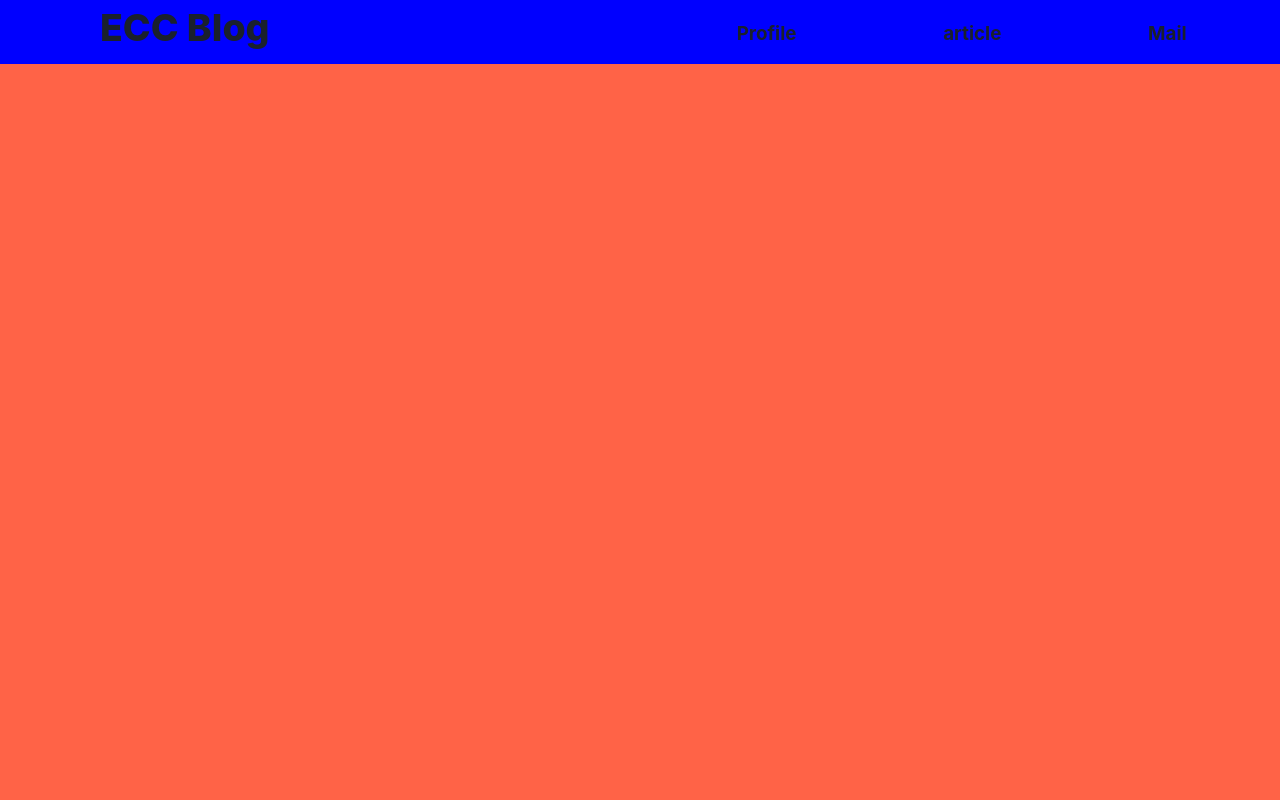
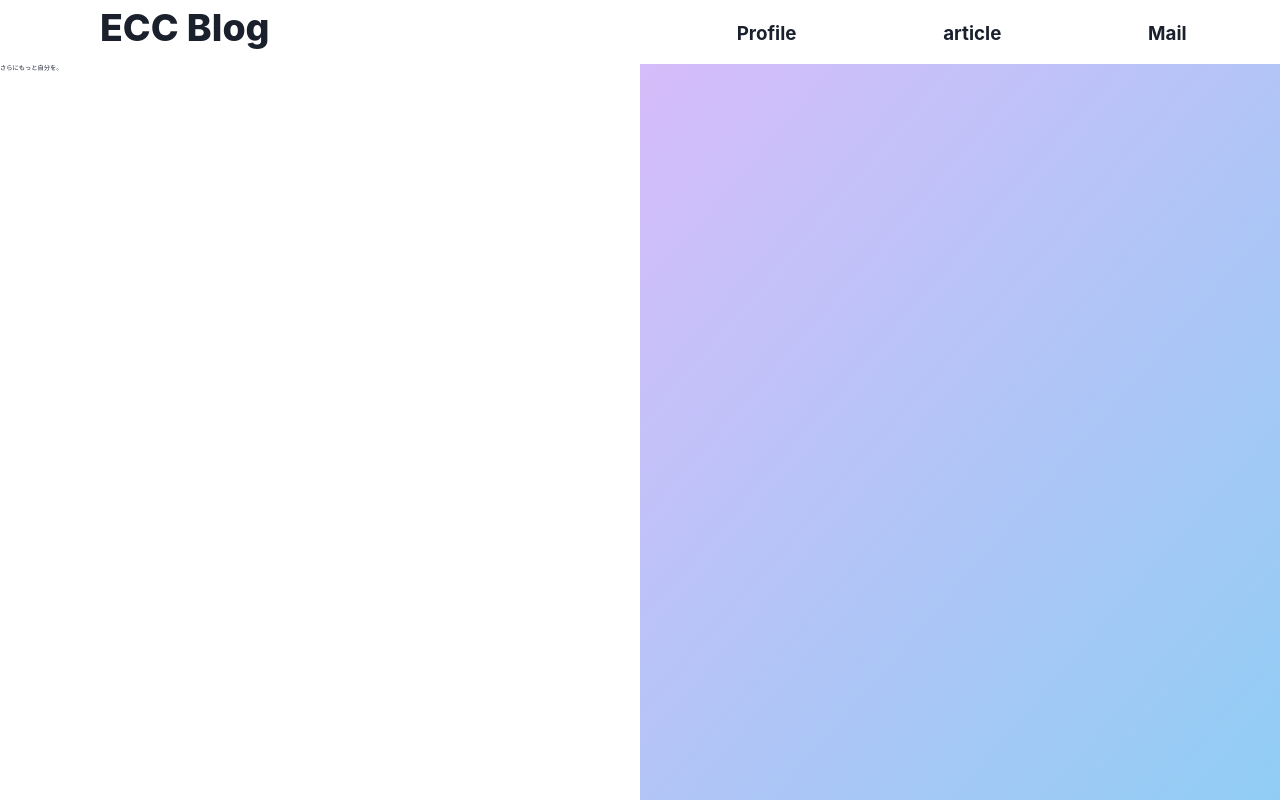
Before and after one commit to yumekiti/Blog-Trial, a Next.js app: page / in a window 1280 px wide. Built offline with nearby package versions, Linux system fonts and the light colour scheme.

Commit message:
Blog-Trial

```diff
--- a/src/pages/components/Header.tsx
+++ b/src/pages/components/Header.tsx
@@ -9,7 +9,7 @@ export default function Header() {
     return (
         <>
             <Box as='header' position={'relative'}>
-                <Flex position={'fixed'} top={0} w={'100%'} h={'8vh'} bg={'blue'}>
+                <Flex position={'fixed'} top={0} w={'100%'} h={'8vh'}>
                     <Text
                         fontSize={{ base: '4xl', lg: '6xl' }}
                         w={'50%'}
--- a/src/pages/components/MainBijual.tsx
+++ b/src/pages/components/MainBijual.tsx
@@ -3,9 +3,12 @@ import { Box, Flex, Text } from '@chakra-ui/react'
 export default function MainBijual() {
     return (
         <>
-            <Box w={'100%'} h={'92vh'} bg={'tomato'} marginTop={'8vh'}>
+            <Flex w={'100%'} h={'92vh'} marginTop={'8vh'}>
+                <Text w={'50%'}>さらにもっと自分を。</Text>
+                <Box w={'50%'} h={'92vh'} bgGradient={'linear(to-tl,blue.200,purple.200)'}>
 
-            </Box>
+                </Box>
+            </Flex>
         </>
     )
 }
```
